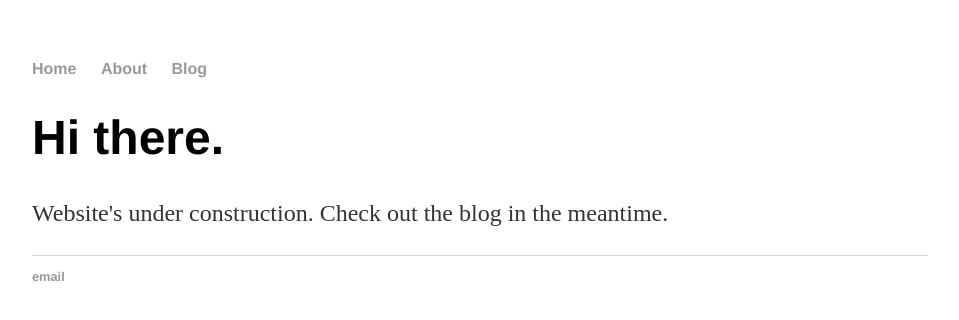
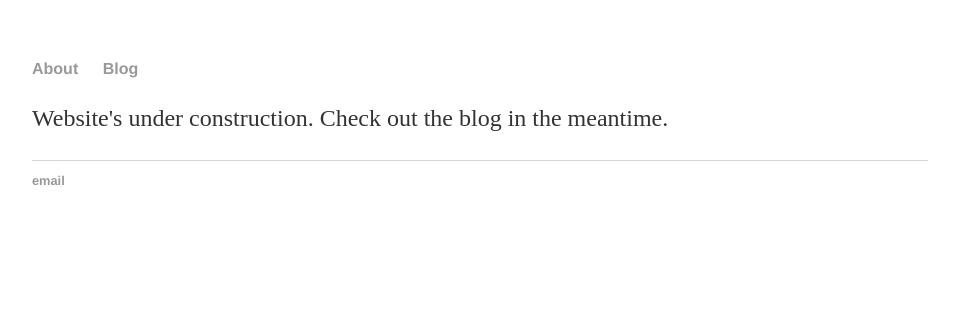
Before and after one commit to ghostsandmachines/ghostsandmachines.github.io, a Jekyll site: the page built from index.html, in a window 1280 px wide. Shown: the top 320 px of the page, without its empty margins (160-1119 px from the left). Built offline with Jekyll 4.4.1, drawn with Linux system fonts in a browser that asks for light colours.

Commit message:
Update index.html

```diff
--- a/index.html
+++ b/index.html
@@ -1,8 +1,7 @@
 ---
-layout: default
+layout: home
 title: Ghosts and Machines
 ---
 <div class="blurb">
-	<h1>Hi there.</h1>
 	<p> Website's under construction. Check out the blog in the meantime. </a></p>
 </div><!-- /.blurb -->
```
